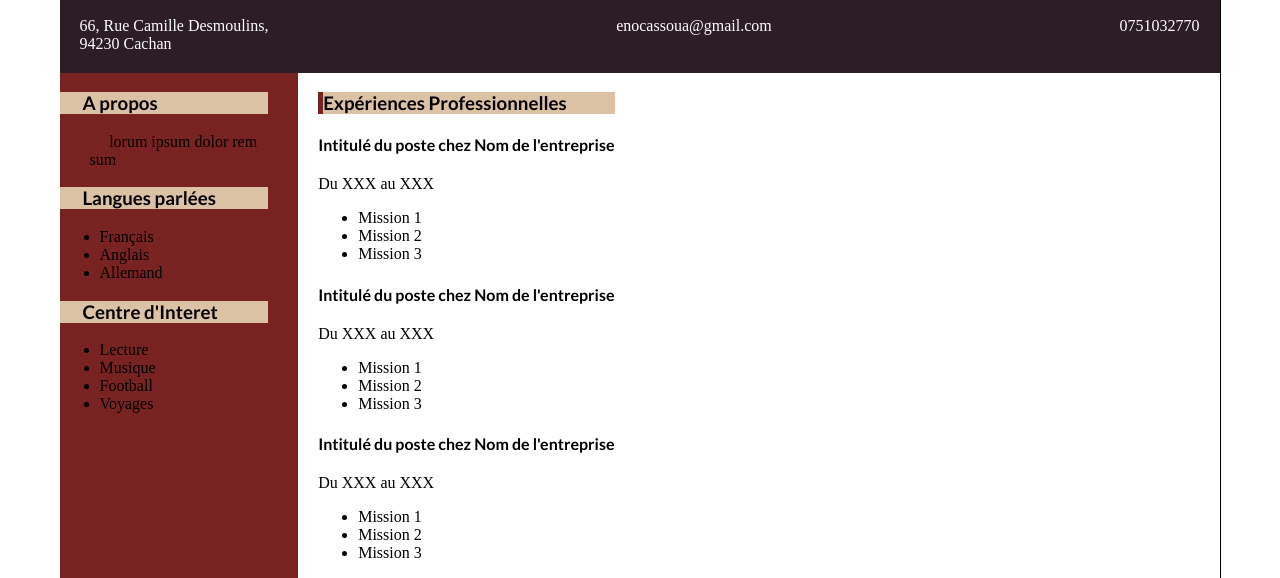
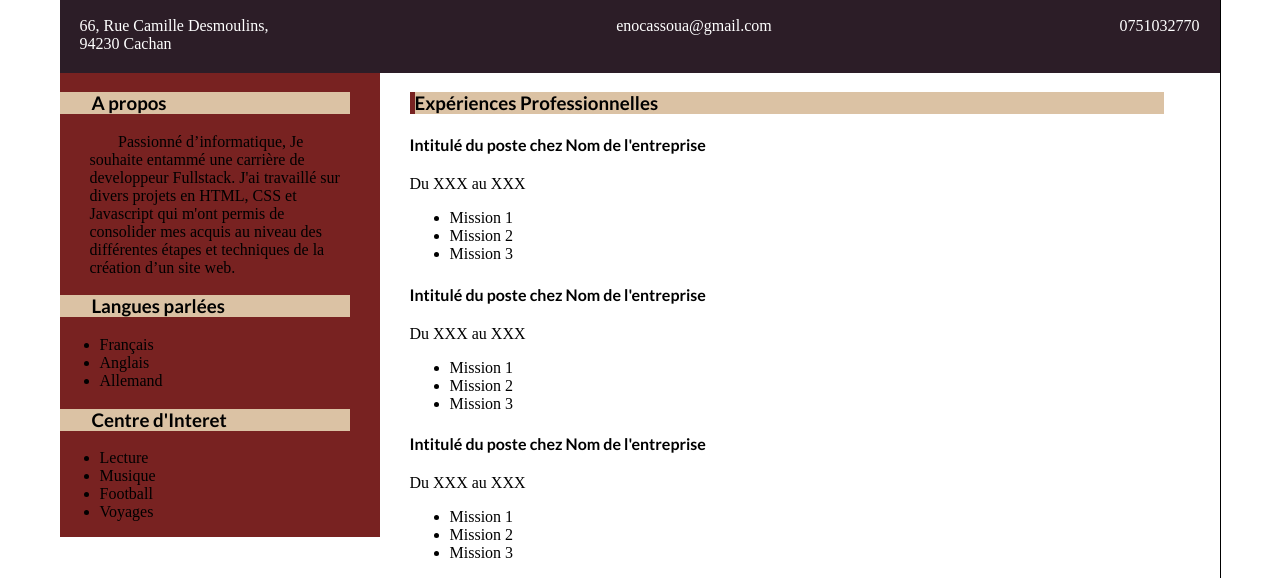
Before and after one commit to SAK-77/Projet_1-CV_en_ligne, a plain HTML site: page html/index.html in a window 1280 px wide. Shown: the part 347-925 px from the top of the page. Drawn offline with Linux system fonts and the light colour scheme.

Commit message:
Dernier commit

```diff
--- a/css/style.css
+++ b/css/style.css
@@ -46,6 +46,7 @@ h3{
 
 #box-right h3{
     border-left: 5px solid #782221;
+
 }
 
 #box-left h3, #indent{
@@ -80,10 +81,18 @@ section, main{
 
 #box-left{
     padding-right: 30px;
+    max-height: max-content;
+    width: 25%;
+    max-width: 30%;
+    box-sizing: content-box;
 }
 
 #box-right{
-    padding-left: 20px;
+    padding-left: 30px;
+    max-height: max-content;
+    width: 65%;
+    max-width: 70%;
+    box-sizing: content-box;
 }
 
 #experience-1:hover, #experience-2:hover, #experience-3:hover,
--- a/html/index.html
+++ b/html/index.html
@@ -53,7 +53,13 @@
             <article id="about">
                 <h3>A propos</h3>
                 <div id="marge">
-                    <p id="indent">lorum ipsum dolor rem sum</p>
+                    <p id="indent">
+                        Passionné d’informatique,
+                        Je souhaite entammé une carrière de developpeur Fullstack.
+                        J'ai travaillé sur divers projets en HTML, CSS et Javascript
+                        qui m'ont permis de consolider mes acquis au niveau
+                        des différentes étapes et techniques de la création d’un site web.
+                    </p>
                 </div>
             </article>
 
```
